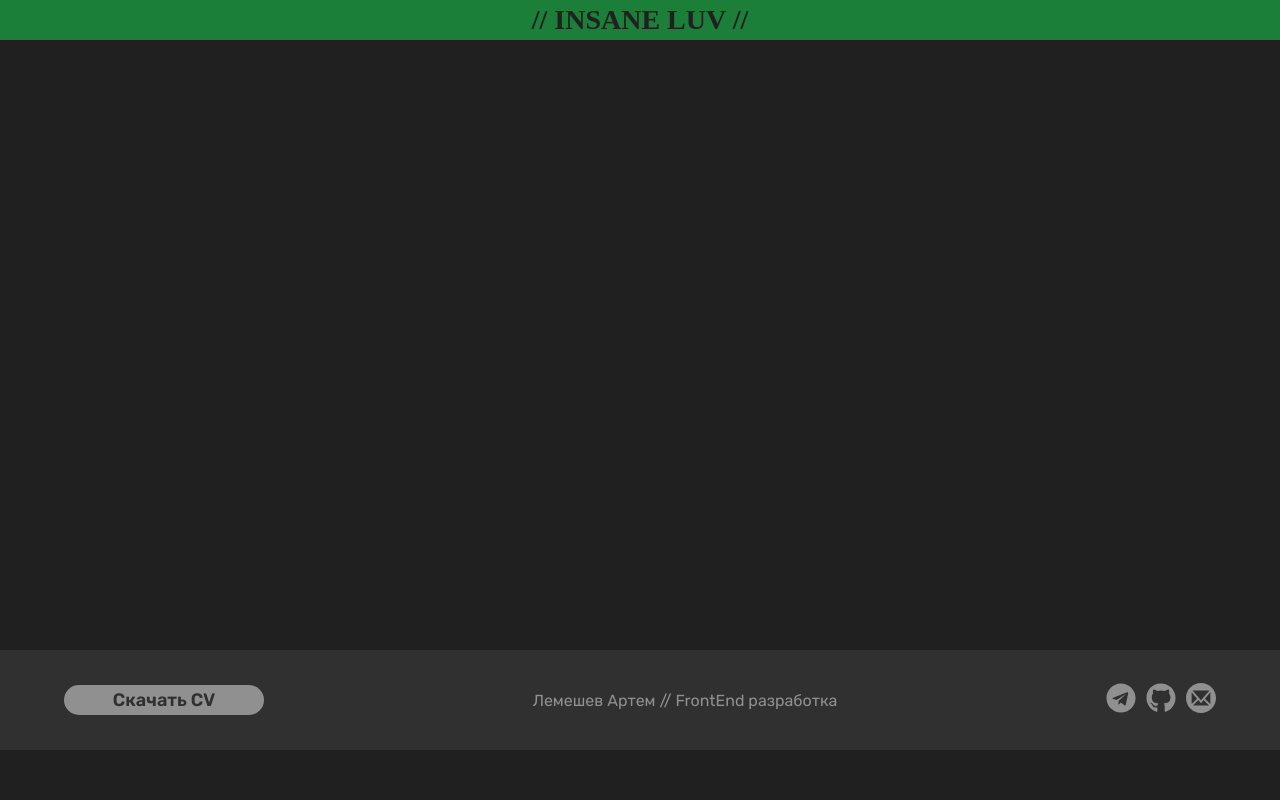
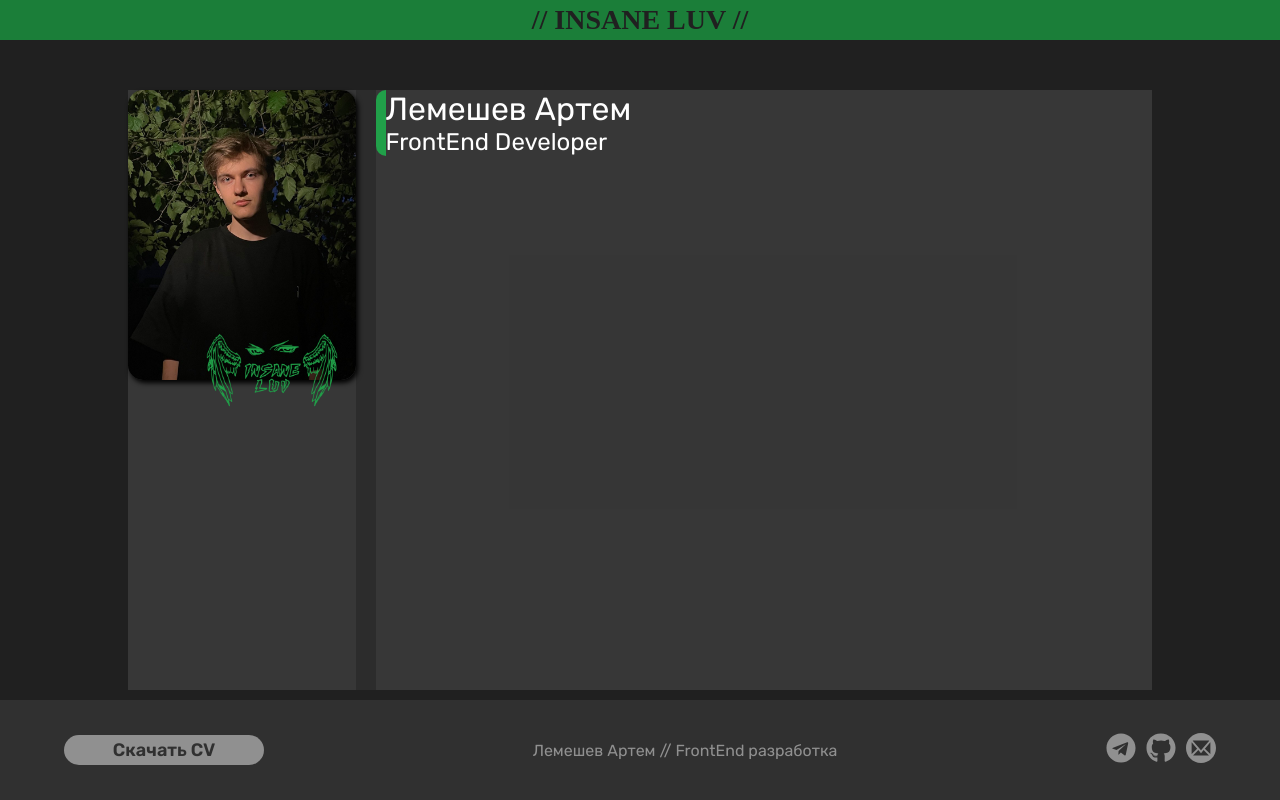
Before and after one commit to insaneluvvv/insaneluv.ru, a React (Vite) app: page / in a window 1280 px wide. Built offline with nearby package versions, Linux system fonts and the light colour scheme; a web font is replaced by a local one.

Commit message:
Avatar + Name

```diff
--- a/src/pages/Home.tsx
+++ b/src/pages/Home.tsx
@@ -1,9 +1,98 @@
+import styled from "styled-components";
+
+
 const Home = () => {
   return (
-    <div>
+    <MainWrapper>
+      <MainContainer>
+        <AvatarContainer>
+          <img className="avatar" src="./src/assets/media/Avatar.png" alt="Avatar" />
+          <img className="logo" src="./src/assets/media/InsaneLuv Logo.png" alt="InsaneLuv Logo" />
+        </AvatarContainer>
+        <InfoContainer>
+          <NameContainer>
+            <h1>Лемешев Артем</h1>
+            <h2>FrontEnd Developer</h2>
+          </NameContainer>
+          <SkillsContainer>
 
-    </div>
+          </SkillsContainer>
+          <ContactsContainer>
+
+          </ContactsContainer>
+          <EducationContainer>
+
+          </EducationContainer>
+          <AboutContainer>
+
+          </AboutContainer>
+        </InfoContainer>
+      </MainContainer>
+      <PortfolioContainer>
+
+      </PortfolioContainer>
+    </MainWrapper>
    );
 }
 
+const MainWrapper = styled.div`
+  margin: 50px 10%;
+  width: 80%;
+  background-color: #8080801f;
+`;
+
+const MainContainer = styled.div`
+  display: flex;
+`;
+
+const AvatarContainer = styled.div`
+  display: flex;
+  flex-direction: column;
+  align-items: center;
+  width: 300px;
+  height: 600px;
+  margin-right: 20px;
+  background-color: #8080801f;
+  .avatar {
+    width: 100%;
+    border-radius: 15px;
+    box-shadow: 2px 3px 5px black;
+  }
+  .logo {
+    width: 60%;
+    position:relative;
+    top: -50px;
+    left: 30px;
+  }
+  position: sticky;
+  top: 90px;
+`;
+
+const InfoContainer = styled.div`
+  width: 100%;
+  height: 600px;
+  background-color: #8080801f;
+`;
+
+const NameContainer = styled.div`
+  border-left: 10px solid #21A049;
+  border-radius: 10px 0 0 10px;
+`;
+const SkillsContainer = styled.div`
+
+`;
+const ContactsContainer = styled.div`
+
+`;
+const EducationContainer = styled.div`
+
+`;
+const AboutContainer = styled.div`
+
+`;
+
+const PortfolioContainer = styled.div`
+
+`;
+
 export default Home;
```
